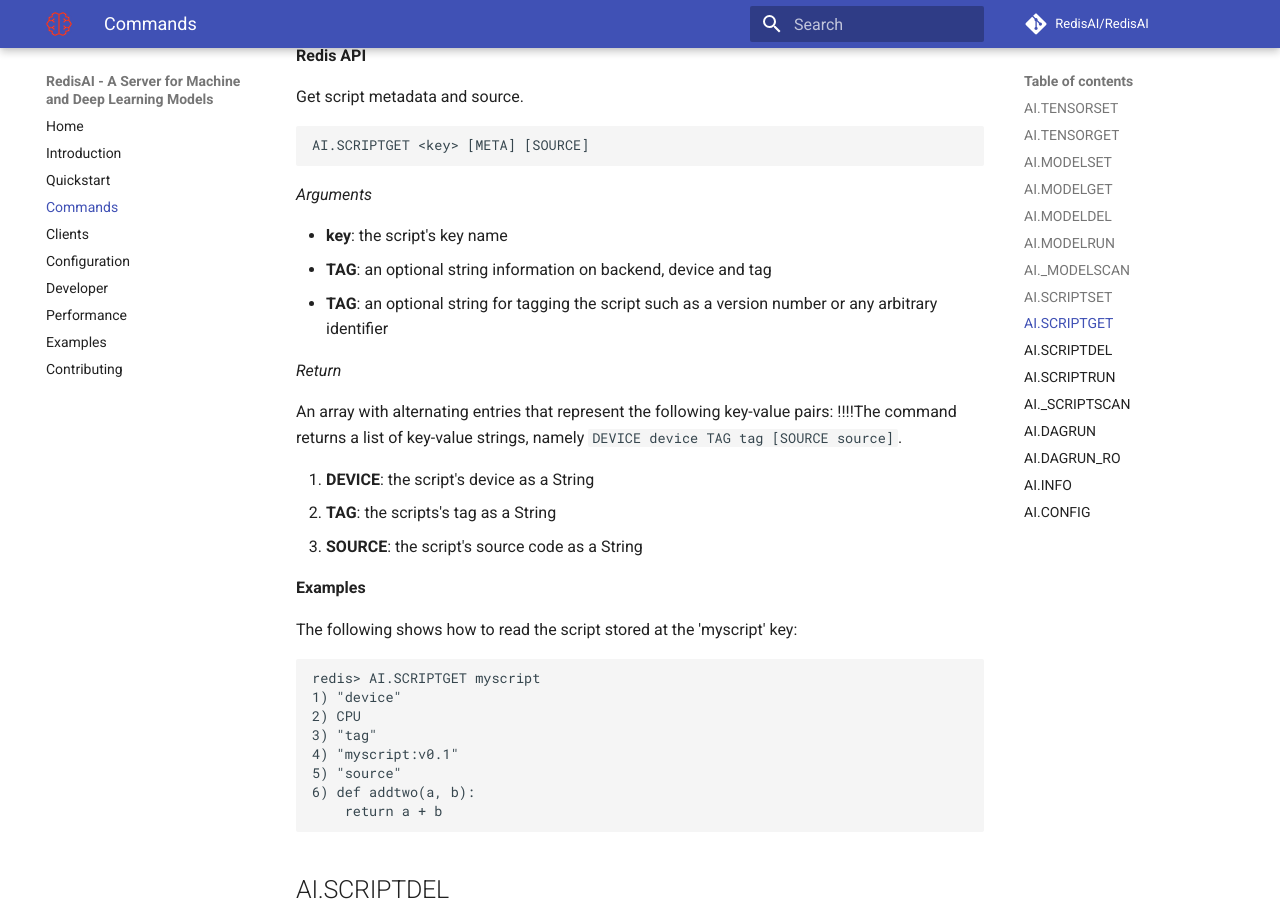
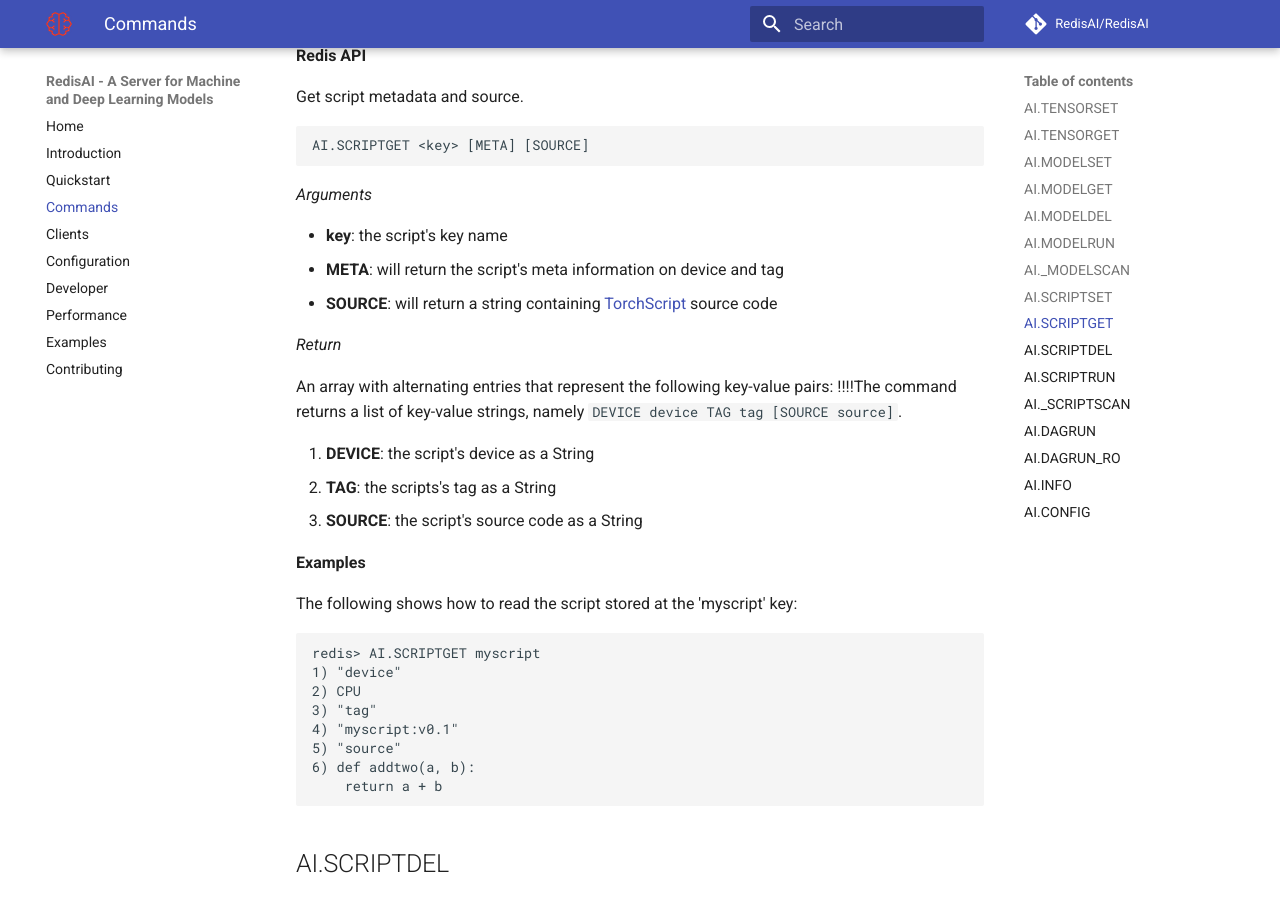
Before and after one commit to RedisAI/RedisAI, an MkDocs documentation site: the page built from docs/commands.md, in a window 1280 px wide and 900 px high, scrolled down 9866 px. Built offline with MkDocs 1.6.1 and Material for MkDocs 9.7.7, drawn with Linux system fonts in a browser that asks for light colours; formulas are drawn with MathJax 3; comment, search, counter and statistics services are not loaded.

Commit message:
Fix AI.SCRIPTGET docs

```diff
--- a/docs/commands.md
+++ b/docs/commands.md
@@ -397,8 +397,8 @@
 _Arguments_
 
 * **key**: the script's key name
-* **TAG**: an optional string information on backend, device and tag
-* **TAG**: an optional string for tagging the script such as a version number or any arbitrary identifier
+* **META**: will return the script's meta information on device and tag
+* **SOURCE**: will return a string containing [TorchScript](https://pytorch.org/docs/stable/jit.html) source code
 
 _Return_
 
```
